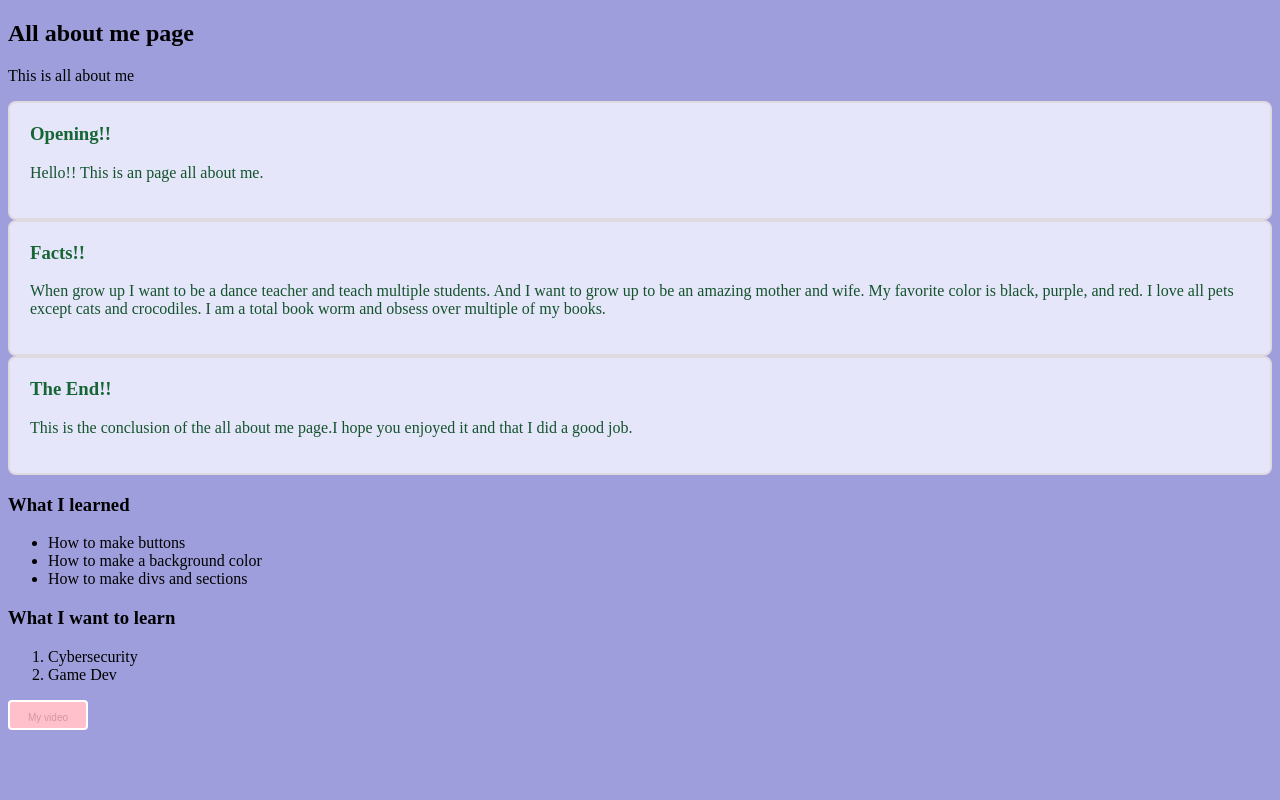
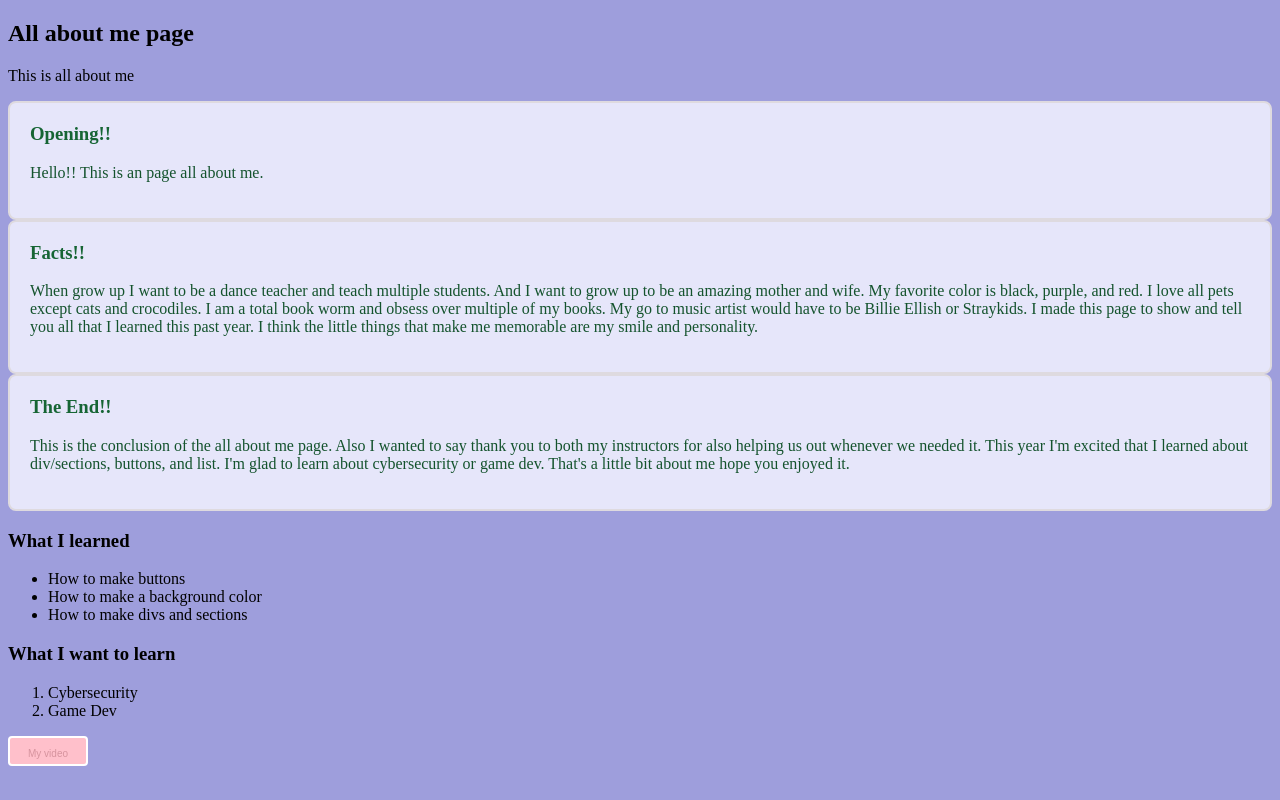
Before and after one commit to BraxtynC/About-me, a plain HTML site: page index.html in a window 1280 px wide. Drawn offline with Linux system fonts and the light colour scheme.

Commit message:
Added more sentences on the facts and ending of my project-box.

```diff
--- a/index.html
+++ b/index.html
@@ -21,12 +21,12 @@
 
             <div class="project-box">
                <h3>Facts!!</h3>
-               <p>When grow up I want to be a dance teacher and teach multiple students. And I want to grow up to be an amazing mother and wife. My favorite color is black, purple, and red. I love all pets except cats and crocodiles. I am a total book worm and obsess over multiple of my books.</p>
+               <p>When grow up I want to be a dance teacher and teach multiple students. And I want to grow up to be an amazing mother and wife. My favorite color is black, purple, and red. I love all pets except cats and crocodiles. I am a total book worm and obsess over multiple of my books. My go to music artist would have to be Billie Ellish or Straykids. I made this page to show and tell you all that I learned this past year. I think the little things that make me memorable are my smile and personality.</p>
             </div>
 
             <div class="project-box">
                <h3>The End!!</h3>
-               <p>This is the conclusion of the all about me page.I hope you enjoyed it and that I did a good job.</p>
+               <p>This is the conclusion of the all about me page. Also I wanted to say thank you to both my instructors for also helping us out whenever we needed it. This year I'm excited that I learned about div/sections, buttons, and list. I'm glad to learn about cybersecurity or game dev. That's a little bit about me hope you enjoyed it. </p>
             </div>
 
         </div>
```
